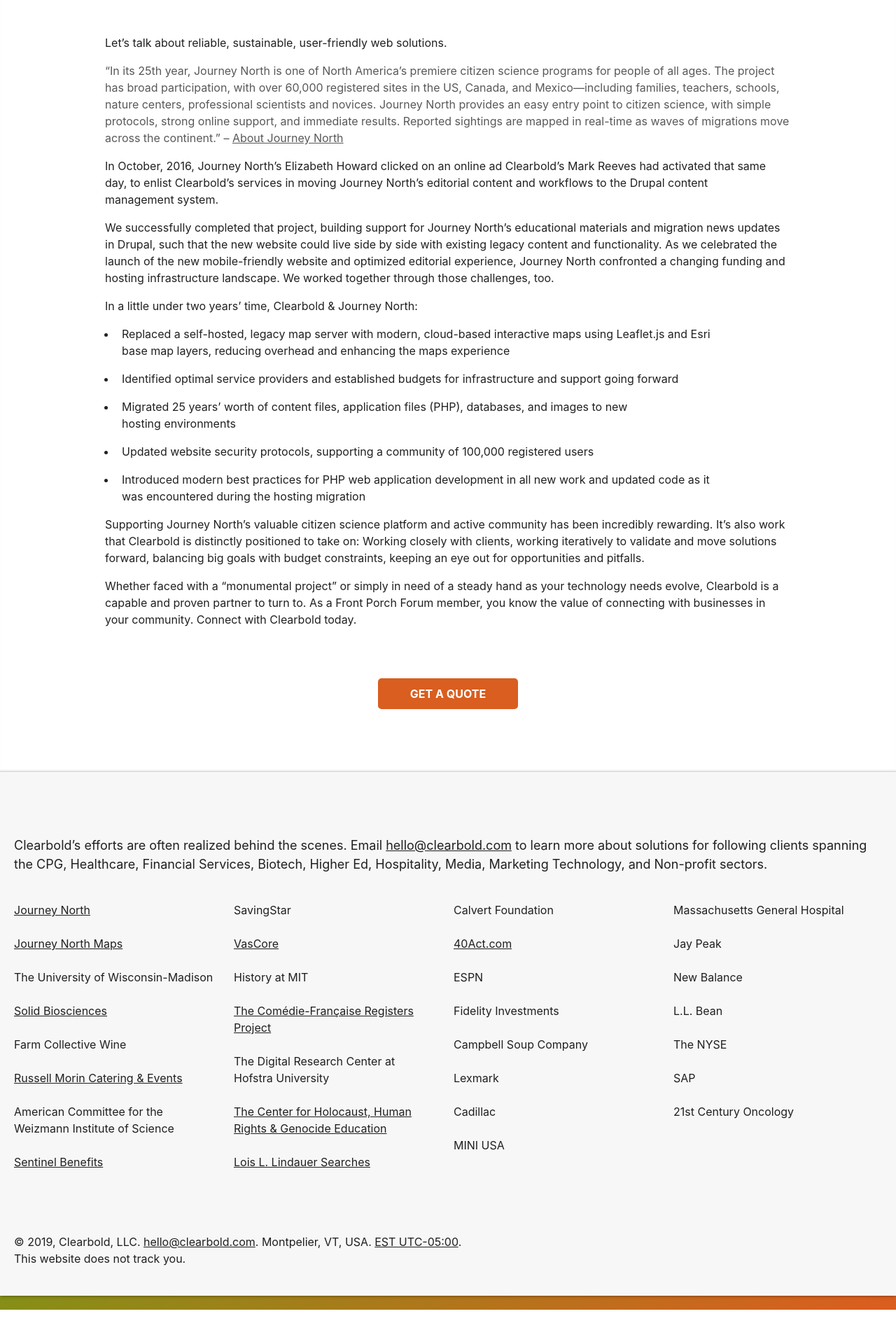
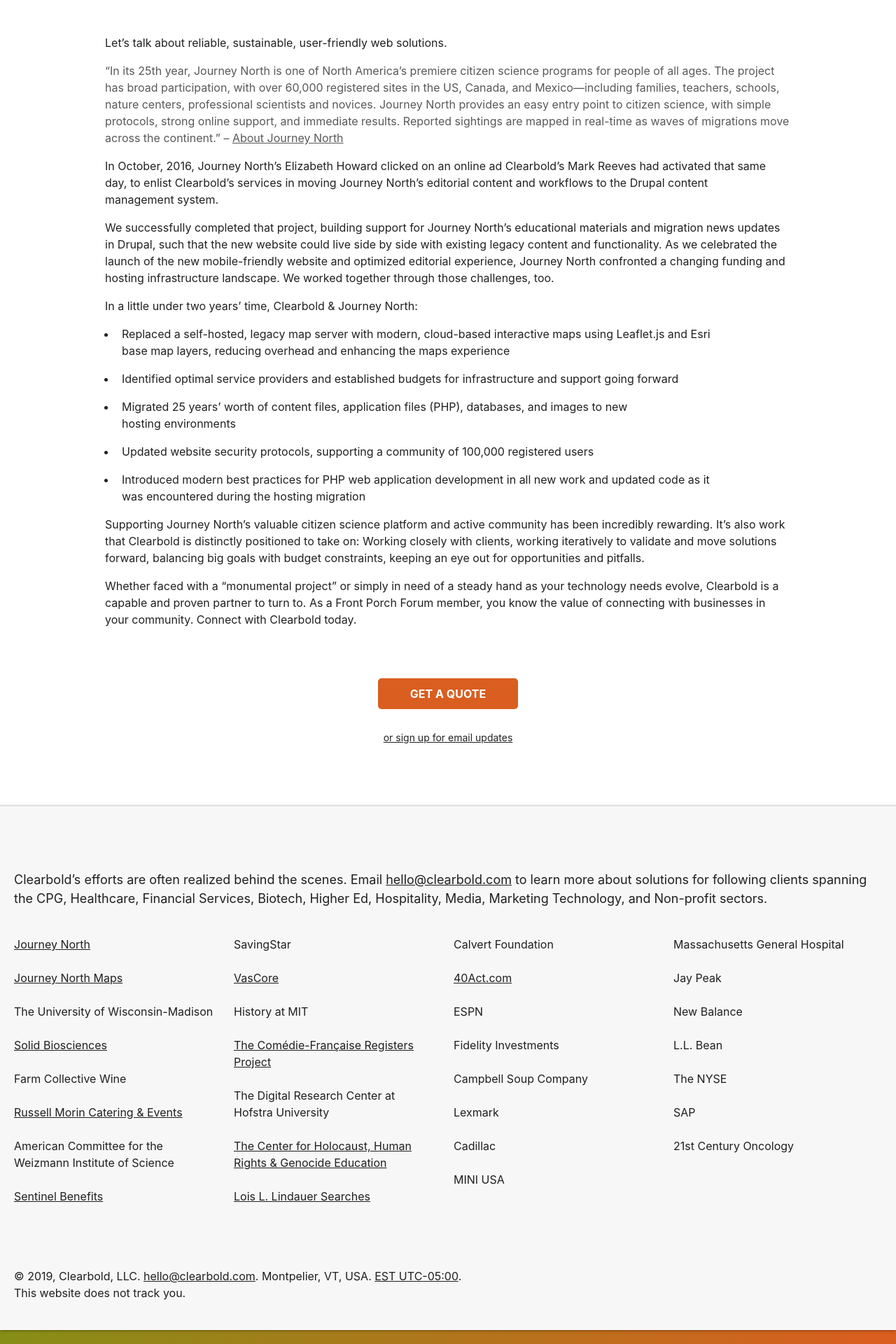
Before and after one commit to clearbold/clearbold.github.io, a Jekyll site: the page built from fpf.html, in a window 1280 px wide. Shown: the part 2081-4001 px from the top of the page at 70% size. Built offline with Jekyll 4.4.1, drawn with Linux system fonts in a browser that asks for light colours; before the commit the page ends 3952 px from its top, so only the background shows below that.

Commit message:
email signup link

```diff
--- a/_layouts/jn.html
+++ b/_layouts/jn.html
@@ -106,6 +106,7 @@
             <p>Supporting Journey North&rsquo;s valuable citizen science platform and active community has been incredibly rewarding. It&rsquo;s also work that Clearbold is distinctly positioned to take on: Working closely with clients, working iteratively to validate and move solutions forward, balancing big goals with budget constraints, keeping an eye out for opportunities and&nbsp;pitfalls.</p>
             <p>Whether faced with a &ldquo;monumental project&rdquo; or simply in need of a steady hand as your technology needs evolve, Clearbold is a capable and proven partner to turn&nbsp;to.{% if page.campaign == 'fpf' %} As a Front Porch Forum member, you know the value of connecting with businesses in your community. Connect with Clearbold today.{% endif %}</p>
             <a class="button" href="https://clearbold.wufoo.com/forms/lets-work-together/">Get a Quote</a>
+            {% if page.campaign == 'fpf' %}<div class="email-signup"><a href="https://mailtools.clearbold.com/h/r/9B7D0A93A00D76342540EF23F30FEDED">or sign up for email updates</a></div>{% endif %}
         </section></div>
     </div>
 
--- a/ui/css/styles.css
+++ b/ui/css/styles.css
@@ -684,6 +684,11 @@
         margin-left: auto;
         max-width: 980px;
     }
+    .email-signup {
+        font-size: 14px; font-size: .875rem;
+        margin-top: 32px; margin-top: 2rem;
+        text-align: center;
+    }
 @media screen and (min-width: 1280px) {
     .jn ul {
         padding-right: 100px;
```
Also changed, not shown: 4 other files.
